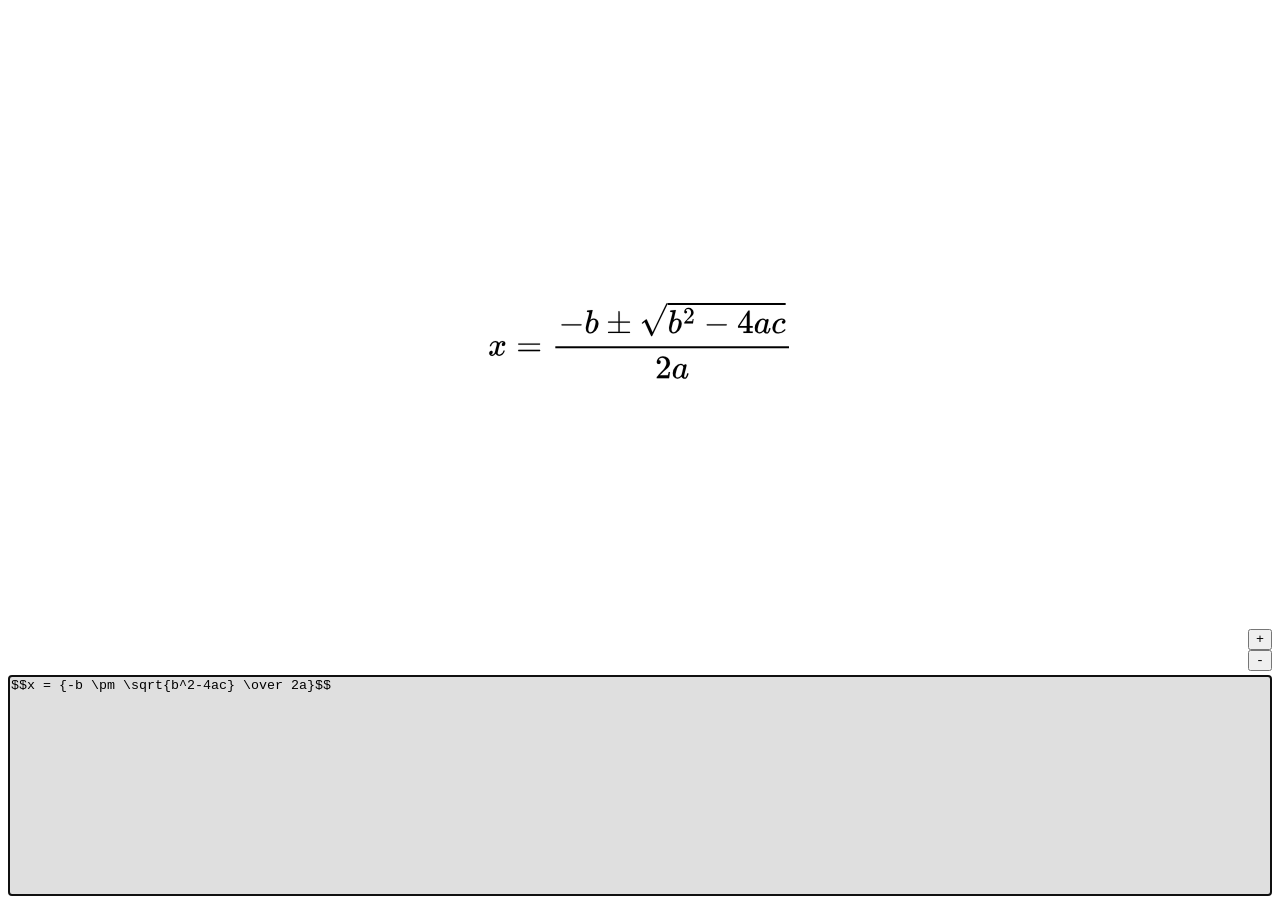
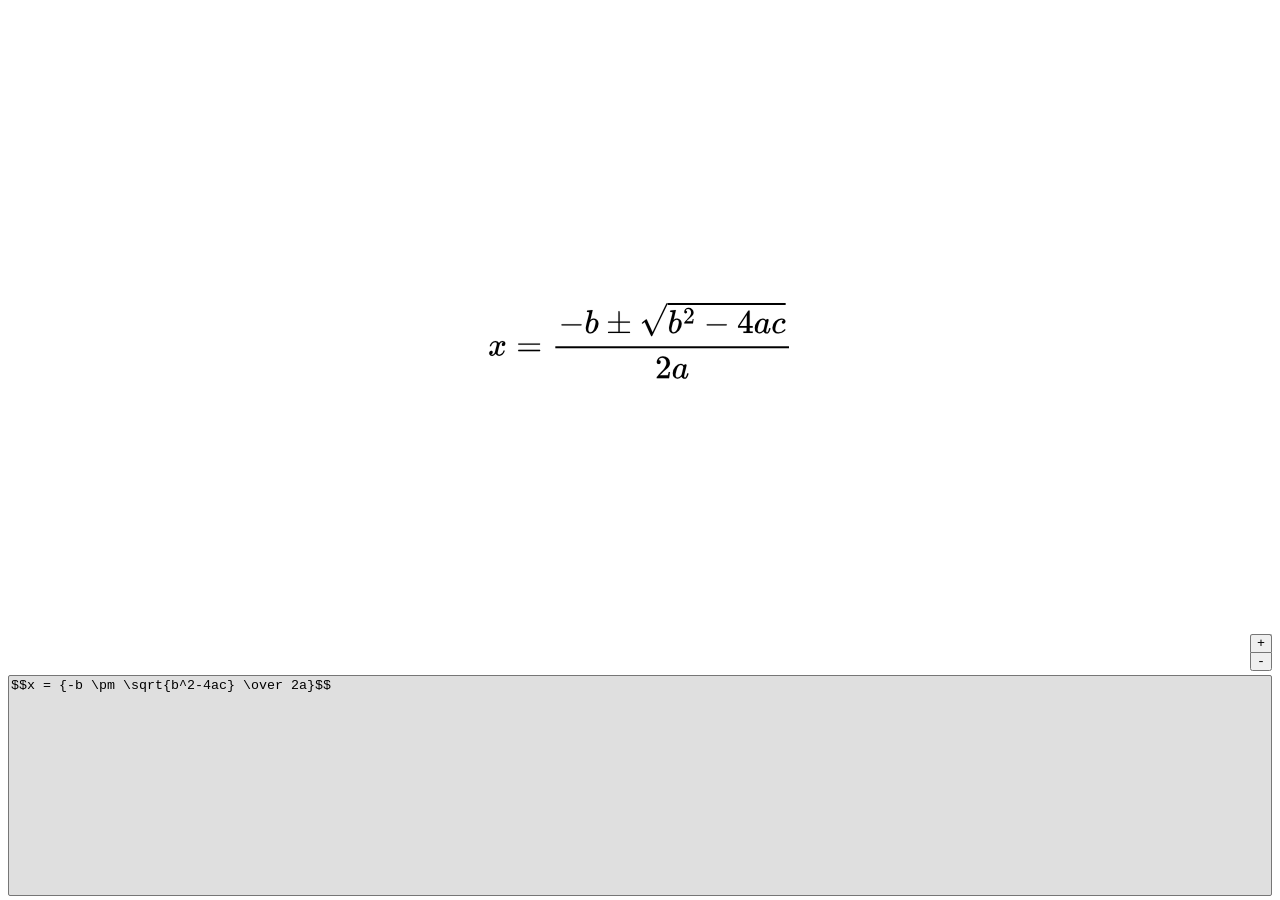
Before and after one commit to ashenm/tools, a Jekyll site: the page built from mathematics/latex.html, in a window 1280 px wide. Built offline with Jekyll 4.4.1, drawn with Linux system fonts in a browser that asks for light colours; nearby versions of some CDN libraries.

Commit message:
[Mathematics/LaTeX] Minor presentation improvement

```diff
--- a/mathematics/latex.html
+++ b/mathematics/latex.html
@@ -18,6 +18,10 @@ keywords: ashen, gunaratne, ashen m. gunaratne, mathematics, asciimath, latex, t
 
     * {
       box-sizing: border-box;
+    }
+
+    *:focus {
+      outline: none;
     }
 
     body {
@@ -64,7 +68,17 @@ keywords: ashen, gunaratne, ashen m. gunaratne, mathematics, asciimath, latex, t
     button.control {
       display: block;
       font-family: monospace;
+      border: 1px solid #767676;
       cursor: pointer;
+    }
+
+    button.control:first-of-type {
+      border-radius: 2.5px 2.5px 0 0;
+      border-bottom: none;
+    }
+
+    button.control:last-of-type {
+      border-radius: 0 0 2.5px 2.5px;
     }
 
     @media (min-width: 512px) {
```
